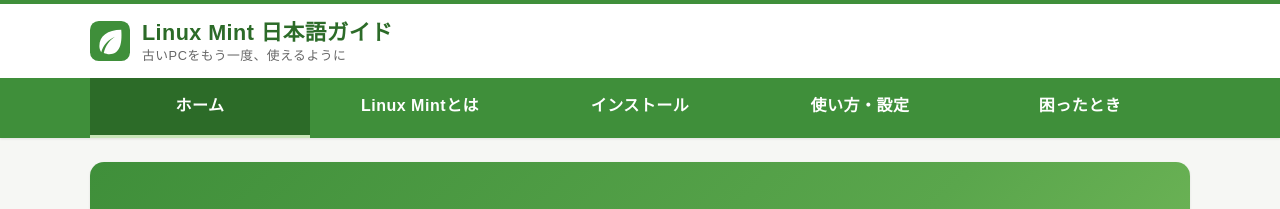
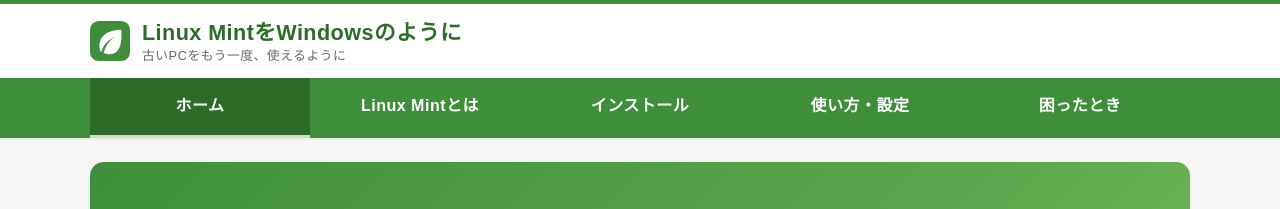
Before and after one commit to your7179/gtshin, a Jekyll site: the page built from index.html, in a window 1280 px wide and 900 px high. Shown: the top 209 px of the window. Built offline with Jekyll 4.4.1, drawn with Linux system fonts in a browser that asks for light colours; some of the changed text lies outside the part shown.

Commit message:
Add files via upload

```diff
--- a/_config.yml
+++ b/_config.yml
@@ -1,7 +1,7 @@
 # ------------------------------------------------------------
 # Site settings for gtshin.com (GitHub Pages / Jekyll)
 # ------------------------------------------------------------
-title: "Linux Mint 日本語ガイド"
+title: "Linux MintをWindowsのように"
 tagline: "古いPCをもう一度、使えるように"
 description: "Windows 10サポート終了後の古いPCを、無料のOS「Linux Mint」でよみがえらせる方法を、初心者・シニアの方向けに画像付きでやさしく解説します。インストール手順から日本語入力、トラブル解決まで。"
 lang: ja
--- a/index.html
+++ b/index.html
@@ -1,6 +1,6 @@
 ---
 layout: default
-title: "Linux Mint 日本語ガイド"
+title: "Linux MintをWindowsのように"
 no_sidebar: true
 ---
 <section class="hero">
```
